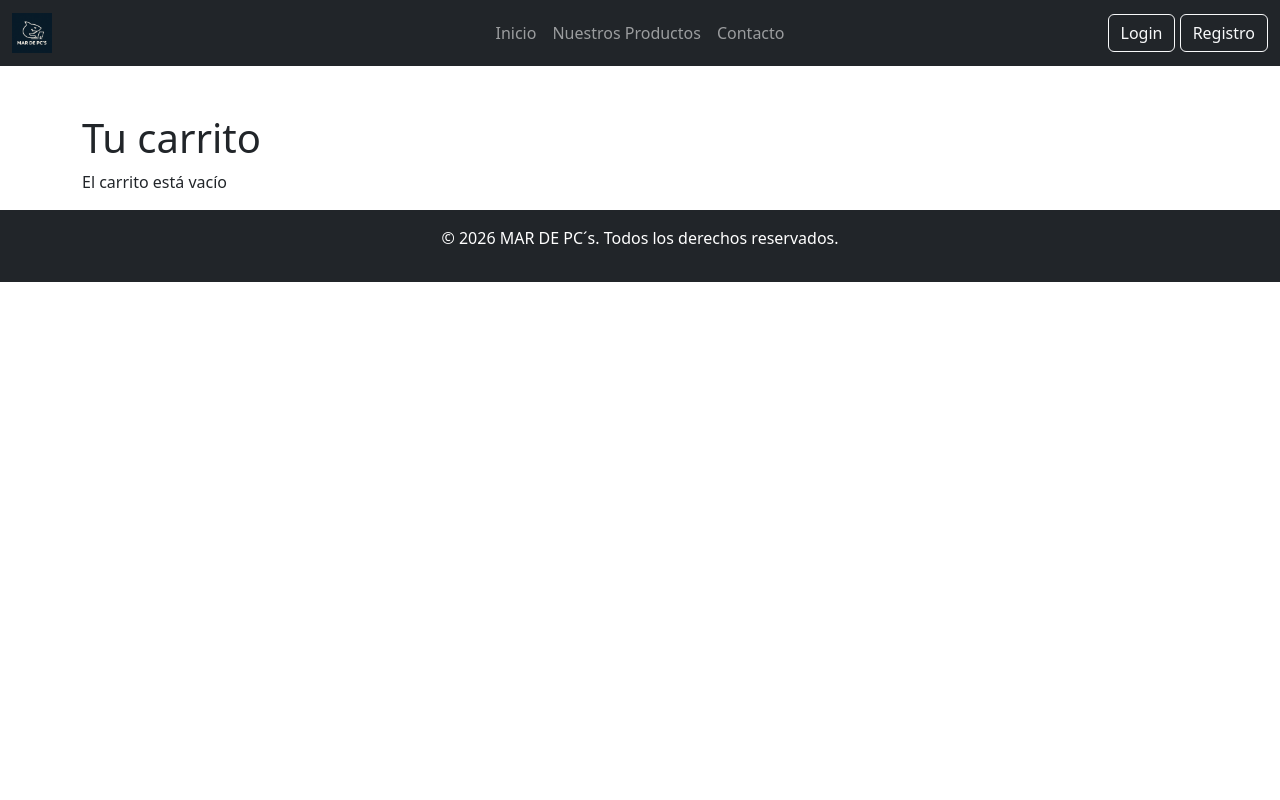
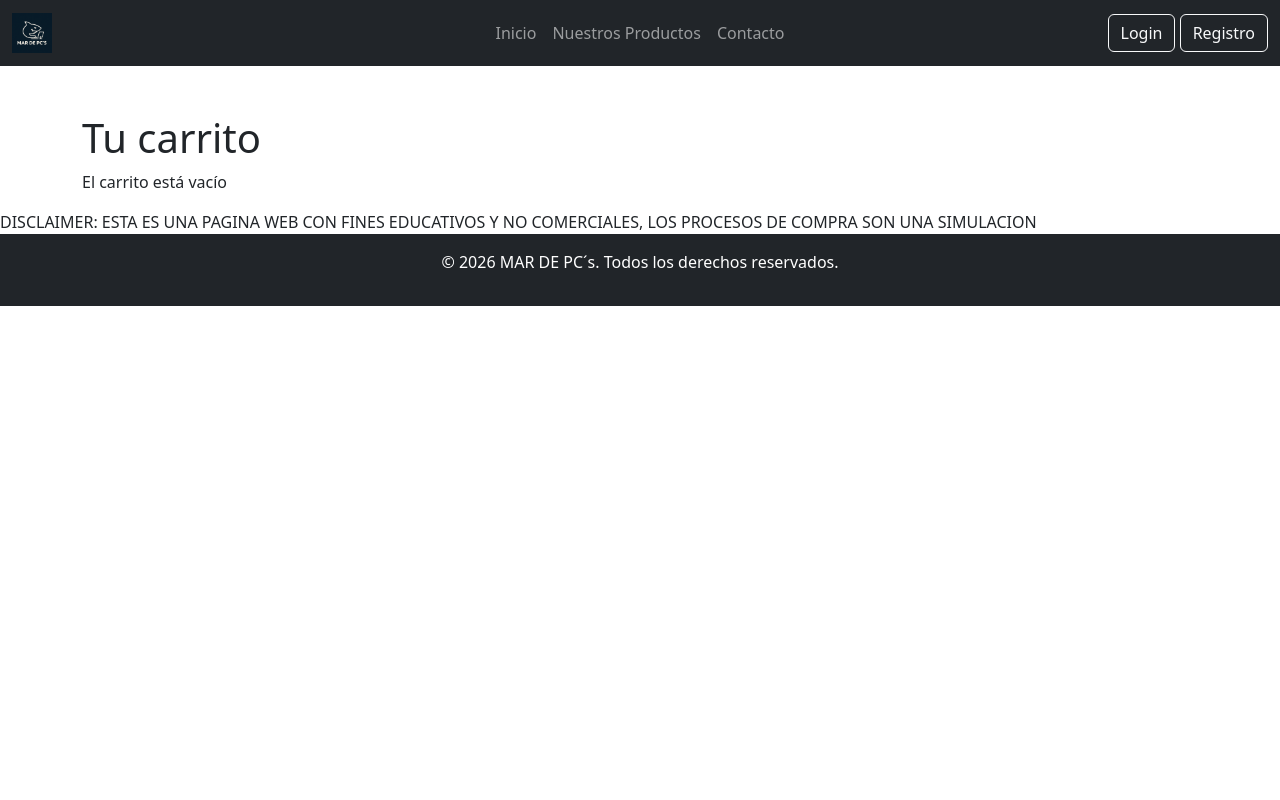
Before and after one commit to Rikrditoxd/Mar-de-PC-s, a PHP site: page /carrito.php in a window 1280 px wide. Run offline with PHP 8.4, Linux system fonts and the light colour scheme.

Commit message:
Disclaimer de simulacion

```diff
--- a/carrito.php
+++ b/carrito.php
@@ -72,7 +72,10 @@ $carrito = $_SESSION['carrito'] ?? [];
             </a>
 
         <?php endif; ?>
+
+
     </div>
+    DISCLAIMER: ESTA ES UNA PAGINA WEB CON FINES EDUCATIVOS Y NO COMERCIALES, LOS PROCESOS DE COMPRA SON UNA SIMULACION
 <?php include("includes/footer.php"); ?>
 </body>
 
```
